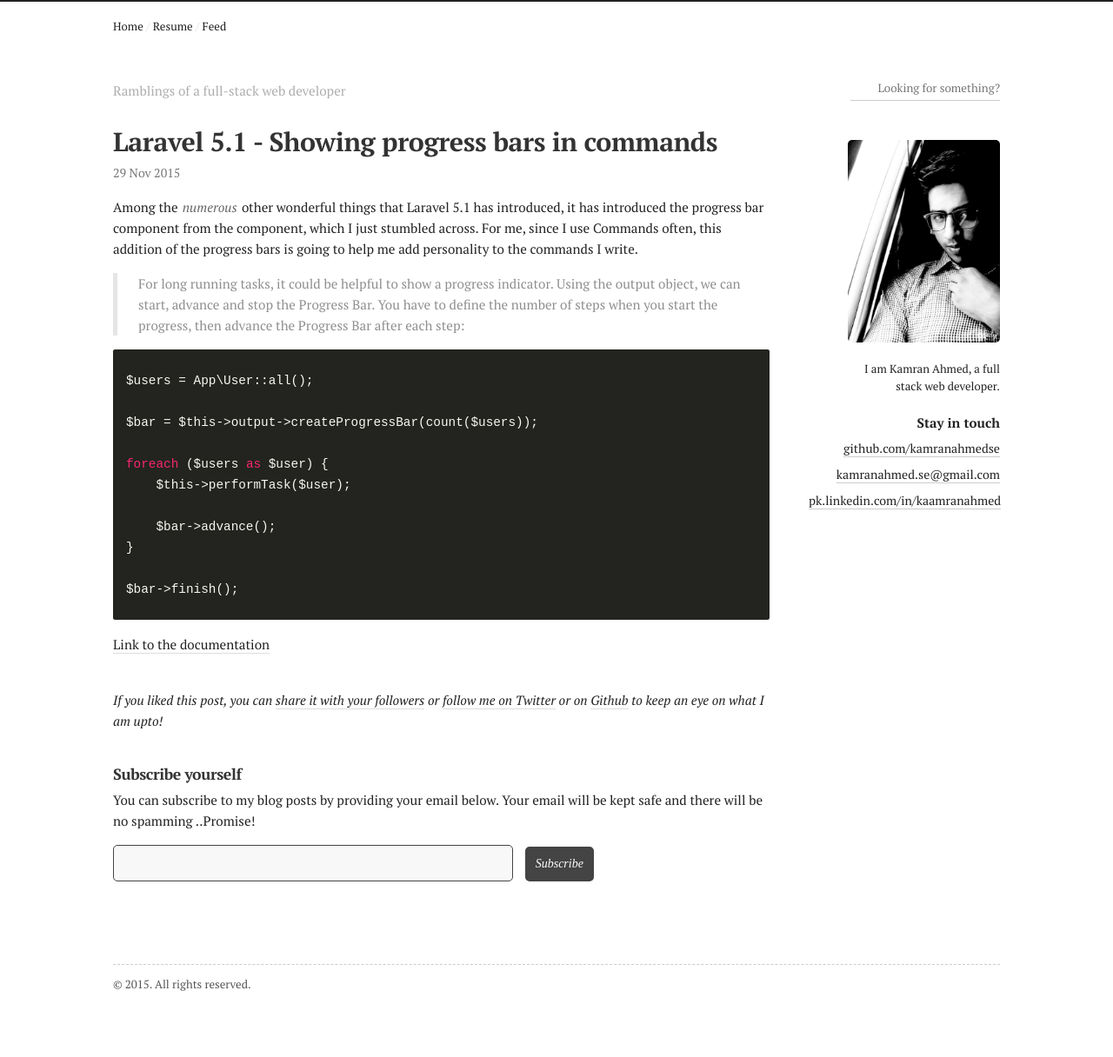
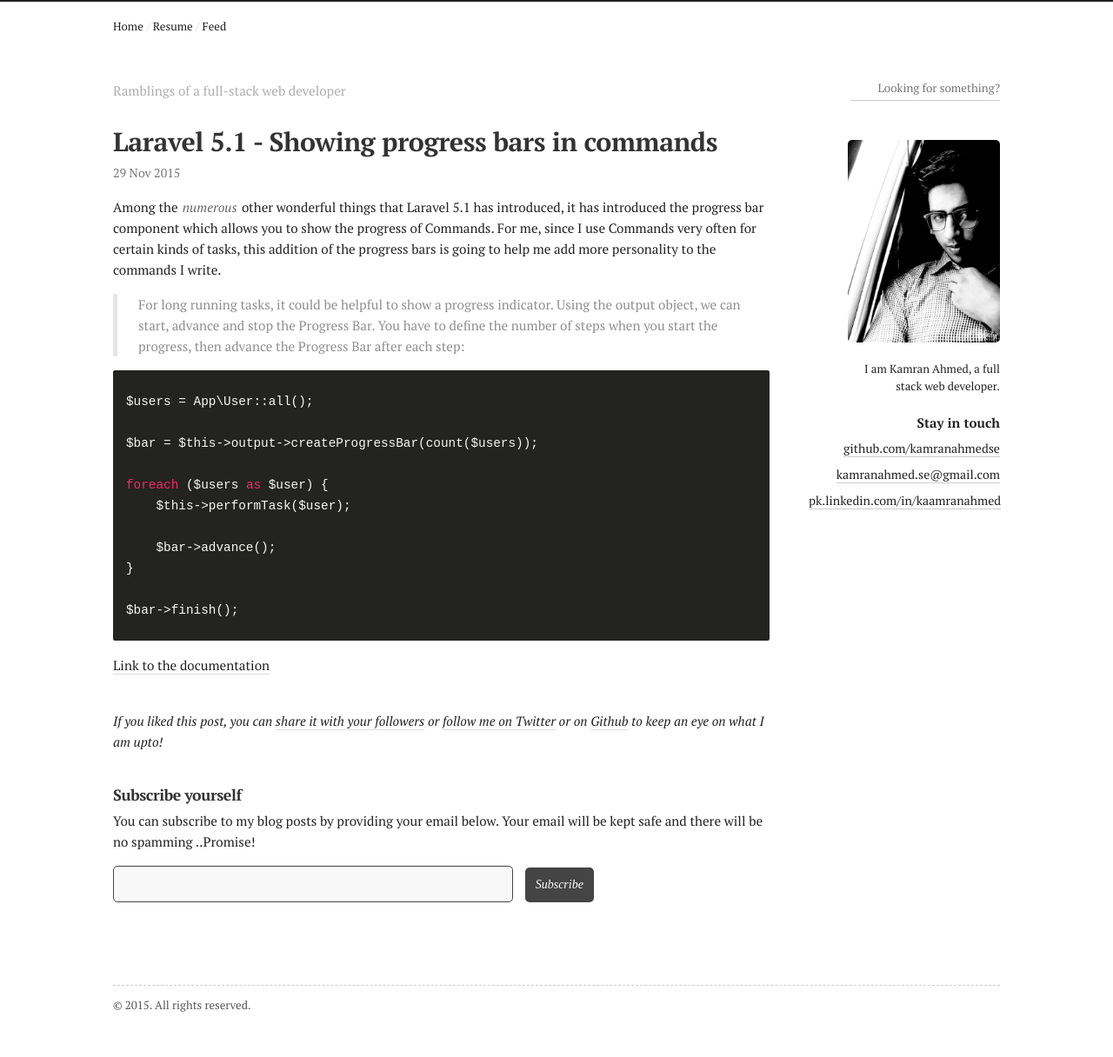
Before and after one commit to kamranahmedse/kamranahmedse.github.io, a Jekyll site: the page built from blog/_posts/2015-11-29-laravel-5.1-progress-bar-in-commands.md, in a window 1280 px wide. Shown: the whole page at 87% size. Built offline with Jekyll 4.4.1, drawn with Linux system fonts in a browser that asks for light colours; comment, search, counter and statistics services are not loaded; before the commit the page ends 1192 px from its top, so only the background shows below that.

Commit message:
Typo fixes in blog post

```diff
--- a/blog/_posts/2015-11-29-laravel-5.1-progress-bar-in-commands.md
+++ b/blog/_posts/2015-11-29-laravel-5.1-progress-bar-in-commands.md
@@ -3,7 +3,7 @@
 title: Laravel 5.1 - Showing progress bars in commands
 comments: true
 ---
-Among the *numerous* other wonderful things that Laravel 5.1 has introduced, it has introduced the progress bar component from the component, which I just stumbled across. For me, since I use Commands often, this addition of the progress bars is going to help me add personality to the commands I write.
+Among the *numerous* other wonderful things that Laravel 5.1 has introduced, it has introduced the progress bar component which allows you to show the progress of Commands. For me, since I use Commands very often for certain kinds of tasks, this addition of the progress bars is going to help me add more personality to the commands I write.
 
 > For long running tasks, it could be helpful to show a progress indicator. Using the output object, we can start, advance and stop the Progress Bar. You have to define the number of steps when you start the progress, then advance the Progress Bar after each step:
 
```
